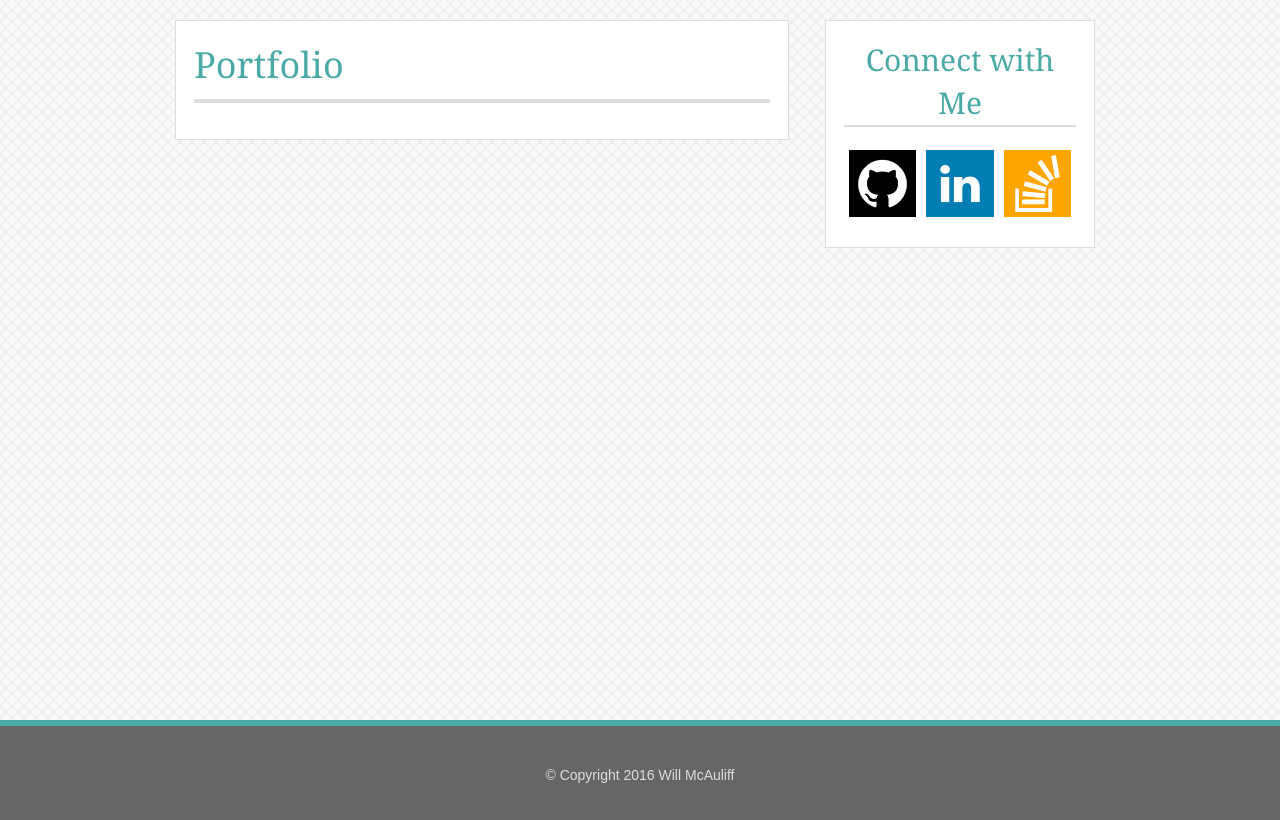
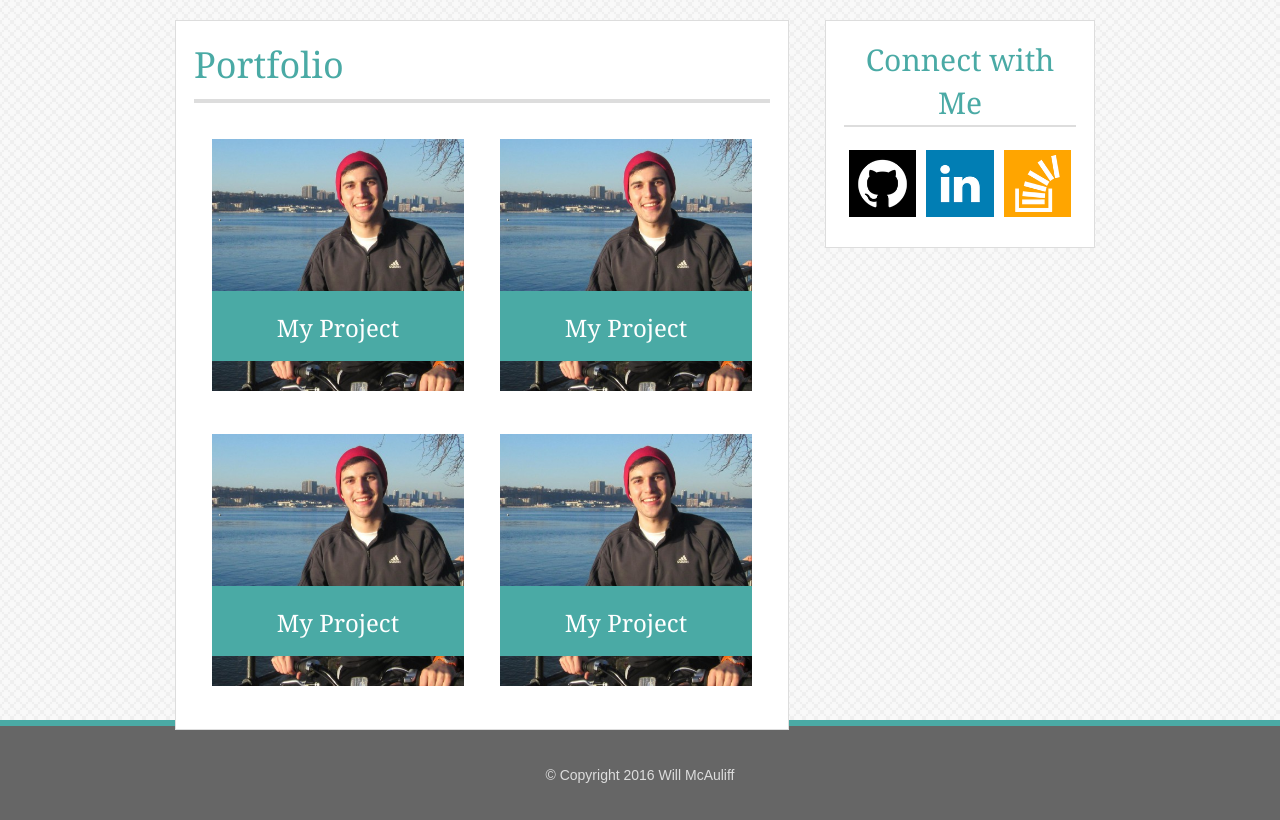
Before and after one commit to womcauliff/Basic-Portfolio, a PHP site: page /portfolio.html in a window 1280 px wide. Shown: the part 50-870 px from the top of the page. Run offline with PHP 8.4, Linux system fonts and the light colour scheme.

Commit message:
portfolio with header banners

```diff
--- a/assets/css/style.css
+++ b/assets/css/style.css
@@ -153,7 +153,31 @@ container>.navbar-header{
 	border-color: #dddddd;
 	border-style: solid;
 }
-
+.two-column {
+    width: 100%;
+}
+.two-column > .img-wrapper {
+    position: relative;
+}
+.img-wrapper h3 {
+    position: absolute;
+    width: 100%;
+    top: 170px;
+    text-align: center;
+    color: #ffffff;
+    background-color: #4aaaa5;
+    height: 70px;
+    padding-top: 20px;
+    width: 252px;
+}
+.two-column a {
+    position: relative;
+    width: 50%;
+    float: left;
+}
+.two-column img {
+    width: 100%;
+}
 /* Sidebar */
 #sidebar-container {
 	width: 270px;
--- a/portfolio.html
+++ b/portfolio.html
@@ -27,9 +27,36 @@
 				<h1>Portfolio</h1>
 				<hr class="rule mts mbm">
 
-				<div>
+				<div class="two-column clearfix">
+					<a class="pam" href="#">
+						<div class="img-wrapper">
+							<h3>My Project</h3>
+						</div>
+						<img src="assets/images/profile.jpeg">
+					</a>
 
+					<a class="pam" href="#">
+						<div class="img-wrapper">
+							<h3>My Project</h3>
+						</div>
+						<img src="assets/images/profile.jpeg">
+					</a>
+
+					<a class="pam" href="#">
+						<div class="img-wrapper">
+							<h3>My Project</h3>
+						</div>
+						<img src="assets/images/profile.jpeg">
+					</a>
+
+					<a class="pam" href="#">
+						<div class="img-wrapper">
+							<h3>My Project</h3>
+						</div>
+						<img src="assets/images/profile.jpeg">
+					</a>
 				</div>
+
 			</div>
 		</section>
 
```
